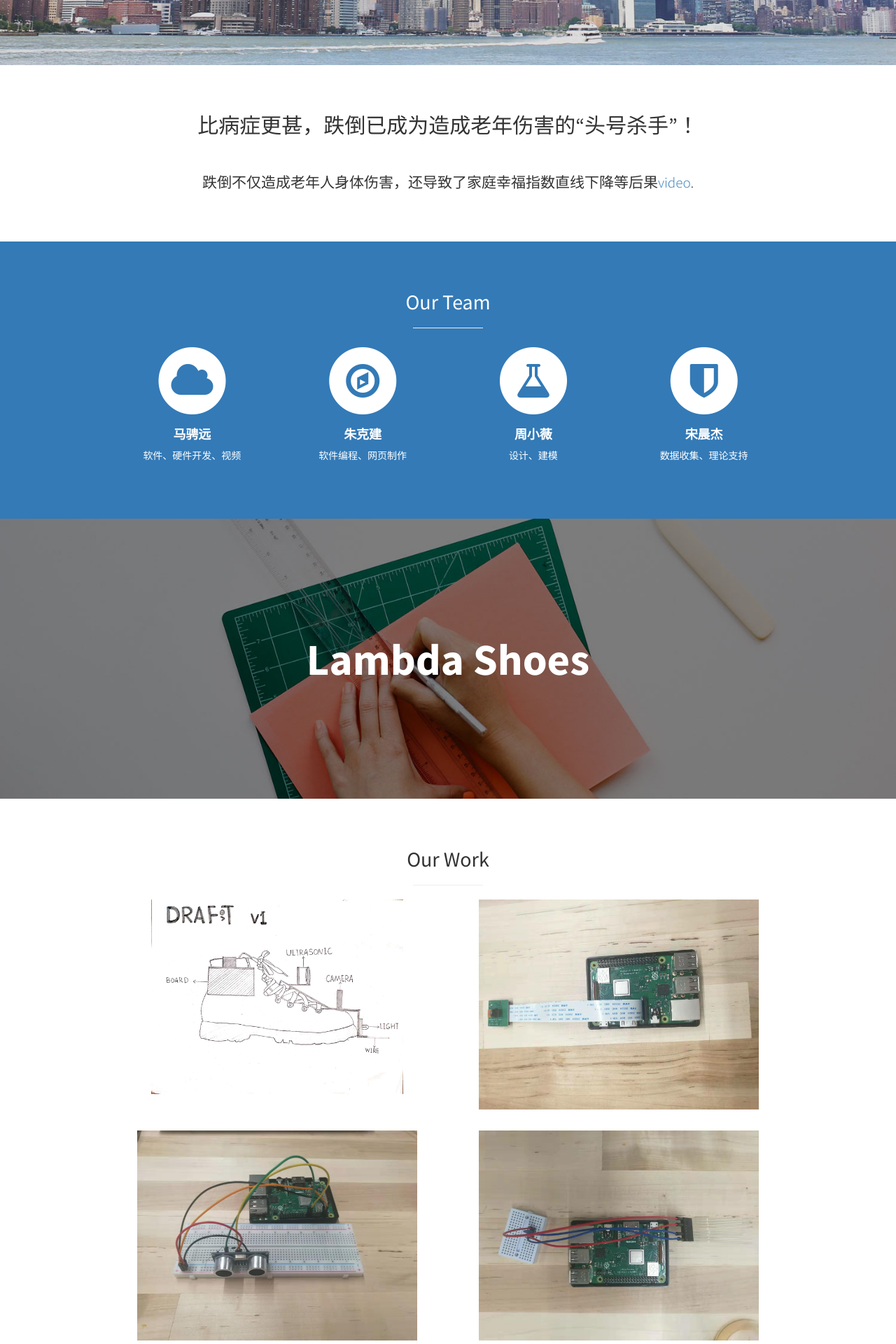
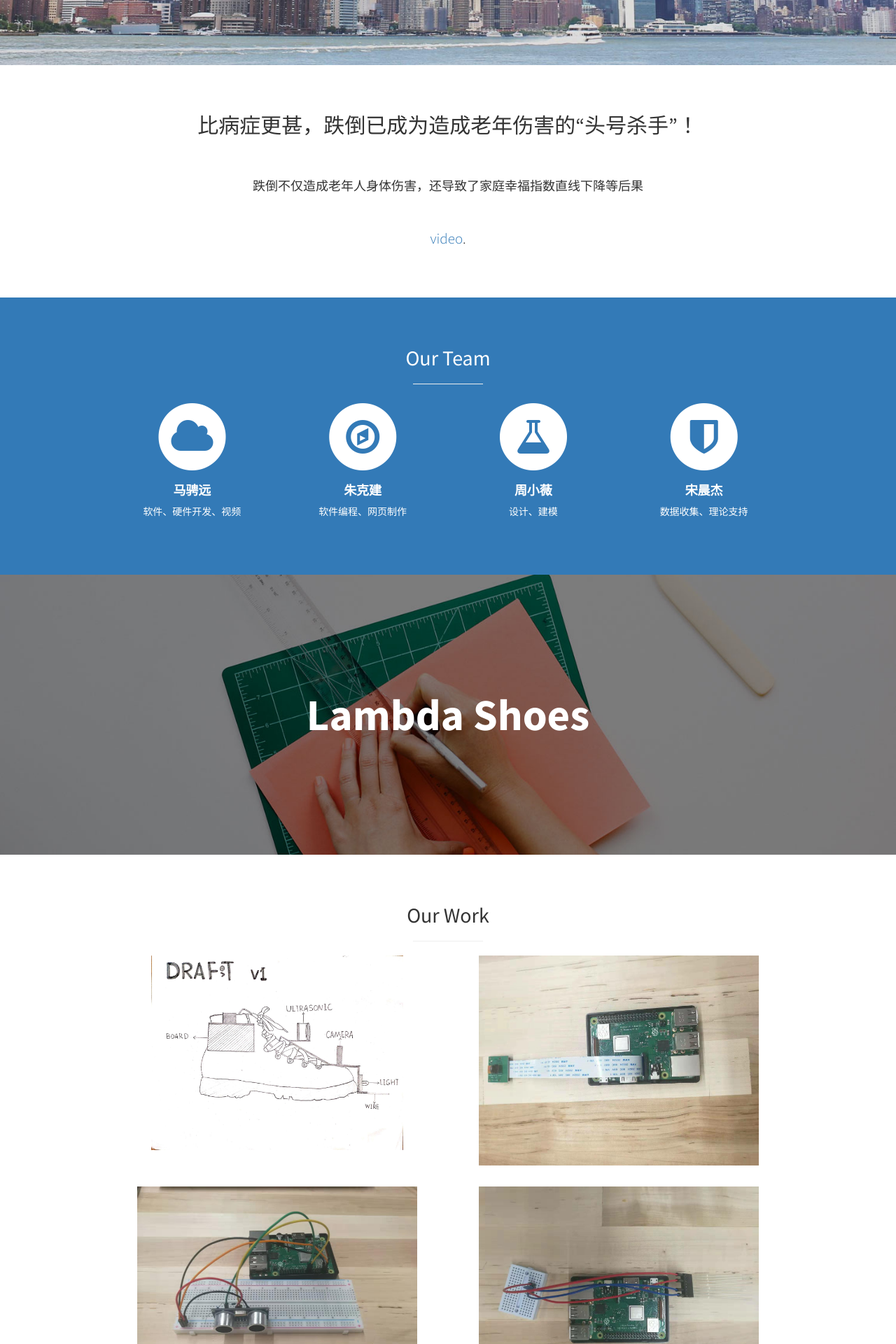
Before and after one commit to ProjectLambda9/ProjectLambda, a Jekyll site: the page built from index.html, in a window 1280 px wide. Shown: the part 807-2727 px from the top of the page at 70% size. Built offline with Jekyll 4.4.1, drawn with Linux system fonts in a browser that asks for light colours.

Commit message:
Update about.html

```diff
--- a/_includes/about.html
+++ b/_includes/about.html
@@ -4,7 +4,9 @@
       <div class="col-lg-12 text-center">
         <h2>比病症更甚，跌倒已成为造成老年伤害的“头号杀手”！</h2>
         <br></br>
-        <p class="lead">跌倒不仅造成老年人身体伤害，还导致了家庭幸福指数直线下降等后果<a target="_blank" href="https://v.qq.com/x/page/n0145q5or16.html">video</a>.</p>
+        <h4 align="center">跌倒不仅造成老年人身体伤害，还导致了家庭幸福指数直线下降等后果</h4>
+        <br></br>
+        <p class="lead"><a target="_blank" href="https://v.qq.com/x/page/n0145q5or16.html">video</a>.</p>
       </div>
     </div>
     <!-- /.row -->
```
